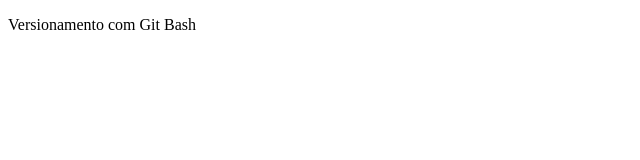
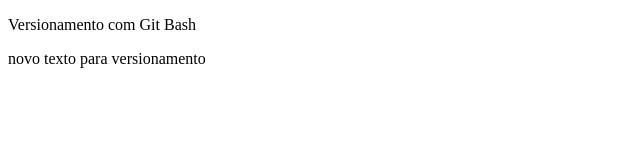
Before and after one commit to nilo-gits/versionamento2, a plain HTML site: page index.html in a window 1280 px wide. Shown: the whole page, without its empty margins (0-640 px from the left). Drawn offline with Linux system fonts and the light colour scheme.

Commit message:
inserido o segundo paragrafo

```diff
--- a/index.html
+++ b/index.html
@@ -7,5 +7,6 @@
 </head>
 <body>
     <p>Versionamento com Git Bash</p>
+    <p>novo texto para versionamento</p>
 </body>
 </html>
```
